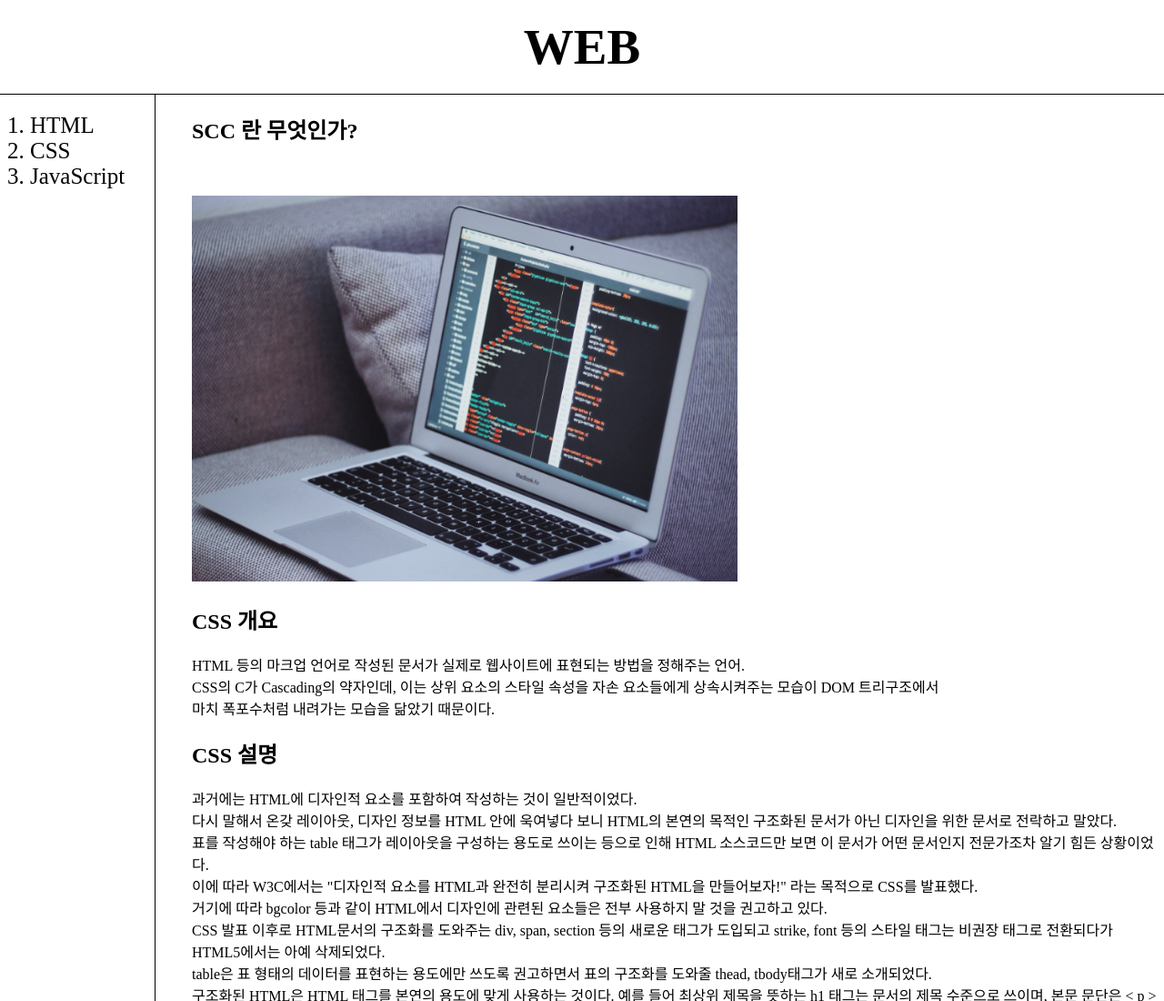
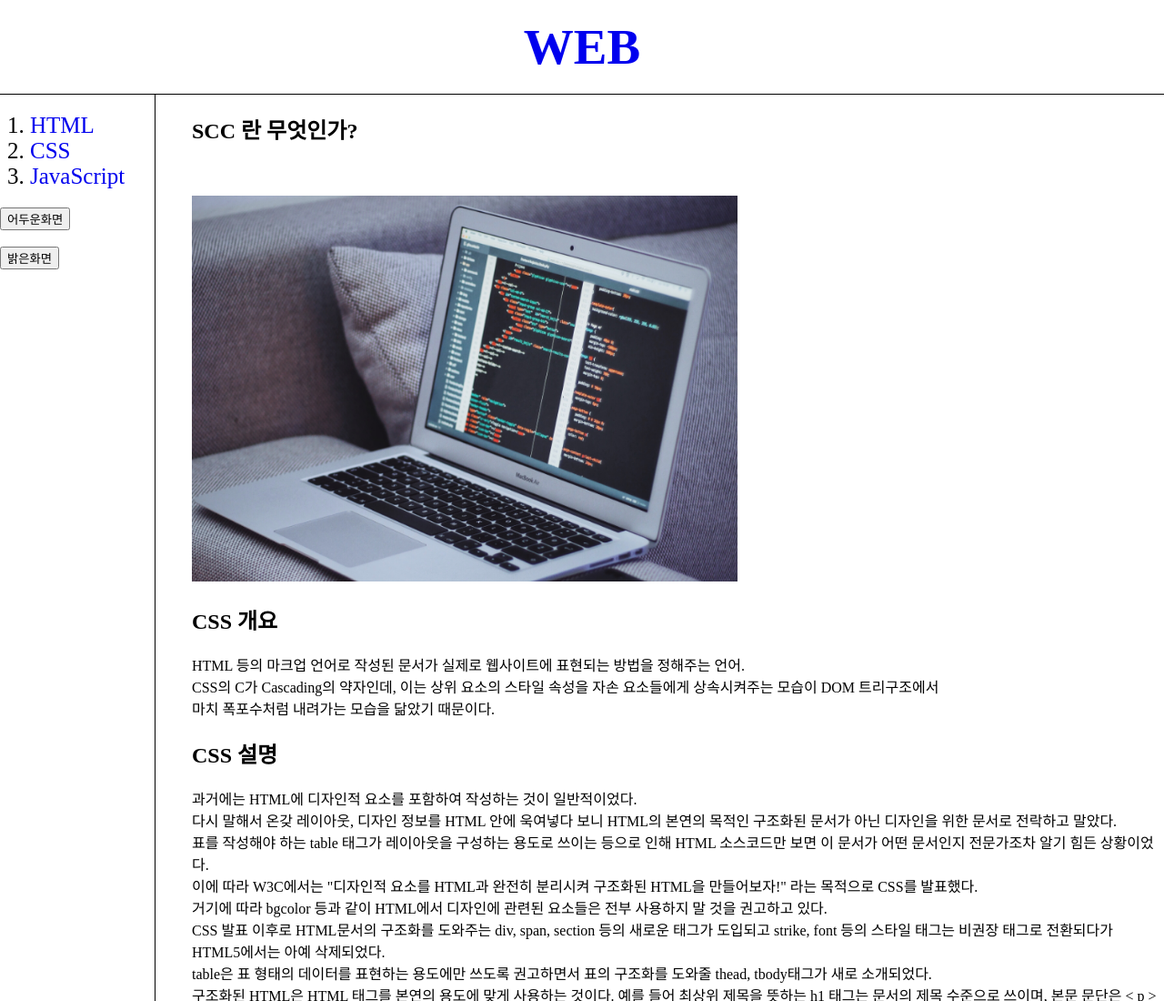
Before and after one commit to young-jae-yoo/production-plan, a plain HTML site: page 2.html in a window 1280 px wide. Shown: the top 1100 px of the page at 91% size. Drawn offline with Linux system fonts and the light colour scheme.

Commit message:
Add files via upload

```diff
--- a/2.html
+++ b/2.html
@@ -22,6 +22,16 @@
                 <li><a href="2.html">CSS</a></li>
                 <li><a href="3.html">JavaScript</a></li>
             </ol>
+            <input type="button" value="어두운화면" onclick="
+            document.querySelector('body').style.backgroundColor='black';
+            document.querySelector('body').style.color='white';
+            ">
+            <br>
+            <br>
+            <input type="button" value="밝은화면" onclick="
+            document.querySelector('body').style.backgroundColor='white';
+            document.querySelector('body').style.color='black';
+            ">
     </div>
 
     <div id="article">
--- a/style.css
+++ b/style.css
@@ -2,7 +2,6 @@ body{
         margin: 0;
     }
 a {
-    color: black;
     text-decoration: none;
 }
 
```
Also changed, not shown: 1.html (+10 -1 lines), 3.html (+12 -0 lines).
